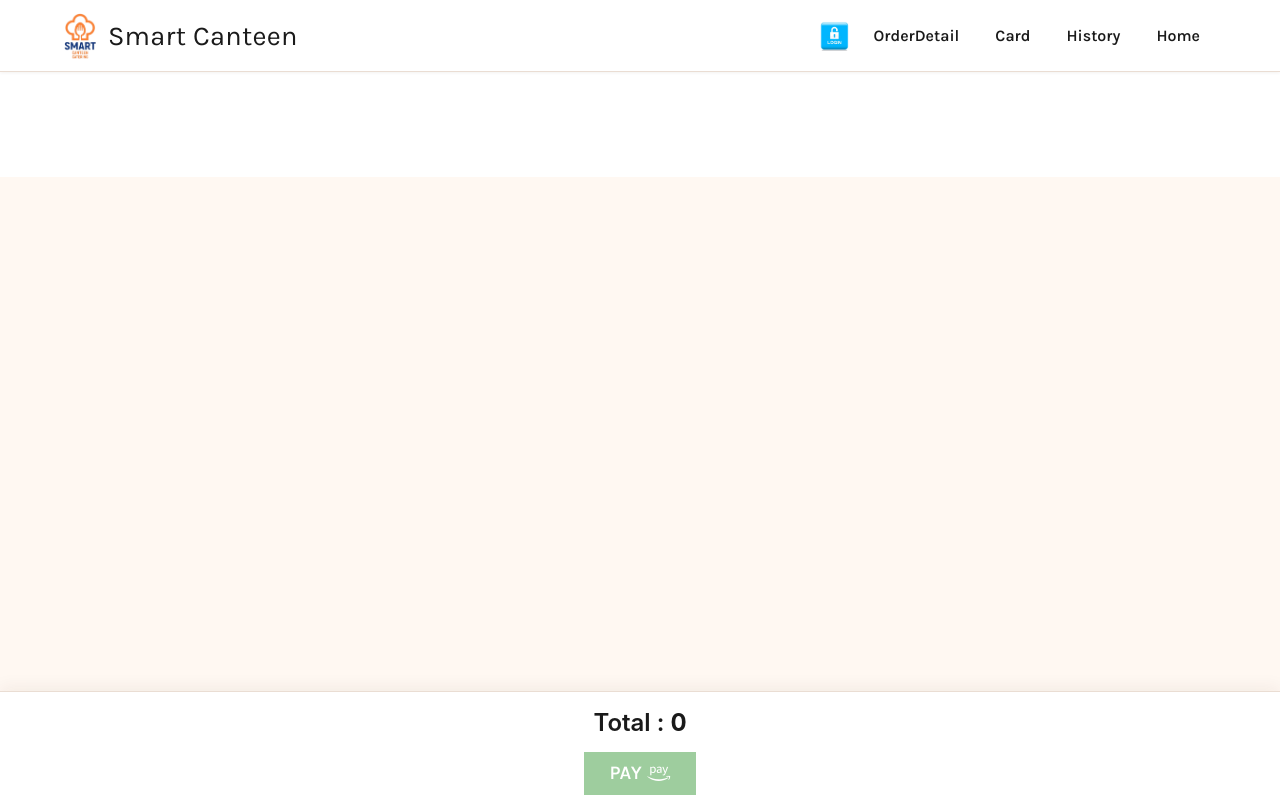
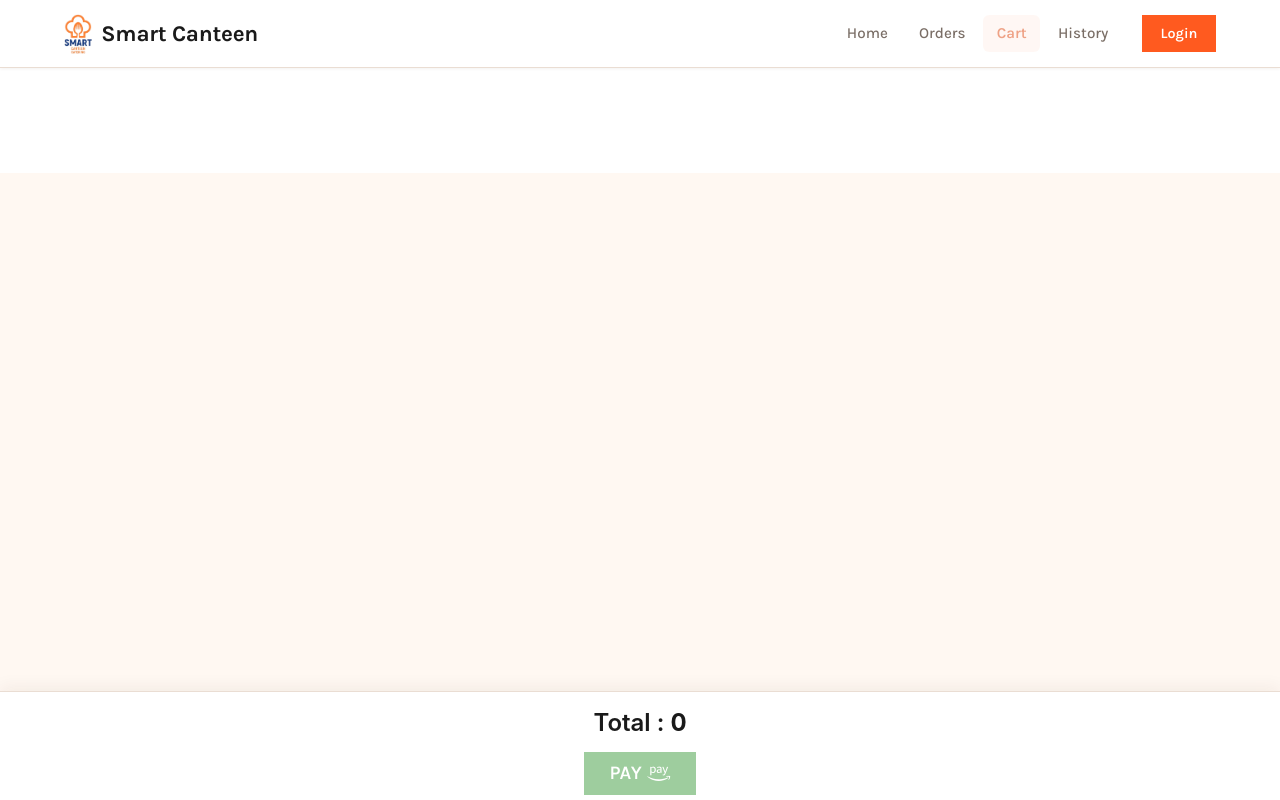
Before and after one commit to Takeshwar06/canteen-web, a React (Create React App) app: page /card in a window 1280 px wide. Built offline with nearby package versions, Linux system fonts and the light colour scheme.

Commit message:
redesigned navbar - proper login logout button and active nav links
Co-Authored-By: Takeshwar Janghel <takeshwarverma124@gmail.com>

```diff
--- a/src/components/Navbar.css
+++ b/src/components/Navbar.css
@@ -6,7 +6,7 @@
   align-items: center;
   min-width: 100%;
   background-color: var(--surface);
-  height: 72px;
+  height: 68px;
   padding: 0 5vw;
   border-bottom: 1px solid var(--border);
   box-shadow: var(--shadow-sm);
@@ -17,99 +17,105 @@
 
 #header {
   display: flex;
-  justify-content: center;
   align-items: center;
-  gap: 0.75rem;
+  gap: 0.6rem;
 }
 
 #logo img {
-  height: 46px;
+  height: 40px;
 }
 
 #mainHeading h1 {
   margin: 0;
-  font-size: 1.7rem;
-  font-family: var(--heading-font);
-  font-weight: 400;
+  font-size: 1.4rem;
+  font-weight: 700;
   color: var(--text);
-  letter-spacing: 0.3px;
+  letter-spacing: -0.01em;
 }
 
 .menu-container {
   display: flex;
   align-items: center;
-  justify-content: center;
-  gap: 0.5rem;
+  gap: 1.25rem;
 }
 
-#login-link {
-  display: flex;
-  justify-content: center;
-  align-items: center;
-}
-
-#login-link img {
-  cursor: pointer;
-  height: 30px;
-}
-
-#login-link span {
-  font-family: var(--font);
-  font-weight: 600;
-  cursor: pointer;
-  border-radius: var(--radius-pill);
-  font-size: 1rem;
-  padding: 6px 16px;
-  transition: all 0.2s ease;
-}
-
+/* nav links */
 .menu-links {
   display: flex;
-  justify-content: center;
   align-items: center;
   gap: 0.25rem;
+  list-style: none;
 }
 
 .menu-container .menu-links li {
-  margin: 0;
   list-style: none;
   display: flex;
-  justify-content: center;
   align-items: center;
 }
 
 .menu-container .menu-links li a {
   font-family: var(--font);
-  font-weight: 600;
-  text-transform: capitalize;
+  font-weight: 500;
+  font-size: 0.95rem;
   text-decoration: none;
-  border-radius: var(--radius-pill);
-  color: var(--text);
-  font-size: 1rem;
-  padding: 8px 16px;
-  transition: all 0.2s ease;
+  color: var(--text-muted);
+  padding: 0.45rem 0.85rem;
+  border-radius: var(--radius-sm);
+  transition: all 0.15s ease;
 }
 
-.menu-links li a:hover,
-#login-link span:hover {
+.menu-container .menu-links li a:hover {
+  color: var(--text);
   background: var(--primary-light);
-  color: var(--primary-dark);
 }
 
-.fa-bars {
+.menu-container .menu-links li a.active {
+  color: var(--primary-dark);
+  background: var(--primary-light);
+  font-weight: 600;
+}
+
+/* login / logout button */
+#login-link {
+  display: flex;
+  align-items: center;
+}
+
+.login-btn {
+  font-family: var(--font);
+  font-weight: 600;
+  font-size: 0.9rem;
+  color: #fff;
+  background-color: var(--primary);
+  border: 1px solid var(--primary);
+  border-radius: var(--radius-pill);
+  padding: 0.4rem 1.1rem;
+  cursor: pointer;
+  transition: all 0.15s ease;
+}
+
+.login-btn:hover {
+  background-color: var(--primary-dark);
+  border-color: var(--primary-dark);
+}
+
+.login-btn.logout {
+  color: var(--text);
+  background: transparent;
+  border: 1px solid var(--border);
+}
+
+.login-btn.logout:hover {
+  background: var(--bg);
+  border-color: var(--text-muted);
+  color: var(--text);
+}
+
+.fa-bars,
+.fa-close {
   cursor: pointer;
   font-size: 1.5rem;
   color: var(--text);
-  position: relative;
-  left: 0.5rem;
-}
-
-.fa-close {
-  cursor: pointer;
-  font-size: 1.8rem;
-  color: var(--text);
-  position: relative;
-  left: 0.5rem;
 }
 
 /* mobile slide-in menu */
@@ -119,9 +125,9 @@
     background-color: var(--surface);
     flex-direction: column;
     position: absolute;
-    top: 72px;
+    top: 68px;
     width: 100%;
-    height: 100vh;
+    height: calc(100vh - 68px);
     z-index: 3;
     align-items: start;
     justify-content: start;
@@ -129,43 +135,43 @@
     box-shadow: var(--shadow-md);
   }
   .menu-container .menu-links li {
-    justify-content: start;
     width: 100%;
     border-bottom: 1px solid var(--border);
   }
   .menu-container .menu-links li a {
     width: 100%;
     border-radius: 0;
-    font-size: 1.05rem;
-    padding: 0.85rem 1.25rem;
-    margin: 0;
+    font-size: 1rem;
+    padding: 0.9rem 1.25rem;
+  }
+  .menu-container {
+    gap: 0.85rem;
   }
 }
 
 @media (max-width: 500px) {
-  #login-link img {
-    height: 27px;
-  }
   #navbar {
     padding: 0 4vw;
-    height: 64px;
+    height: 60px;
   }
   .menu-links {
-    top: 64px;
+    top: 60px;
+    height: calc(100vh - 60px);
   }
   #logo img {
-    height: 38px;
-  }
-  #header {
-    gap: 0.5rem;
+    height: 34px;
   }
   #mainHeading h1 {
-    font-size: 1.4rem;
+    font-size: 1.2rem;
+  }
+  .login-btn {
+    padding: 0.35rem 0.9rem;
+    font-size: 0.85rem;
   }
 }
 
 @media (max-width: 356px) {
   #mainHeading h1 {
-    font-size: 1.25rem;
+    font-size: 1.05rem;
   }
 }
--- a/src/components/Navbar.js
+++ b/src/components/Navbar.js
@@ -1,5 +1,5 @@
 import React, { useEffect } from 'react'
-import { Link, useNavigate } from 'react-router-dom'
+import { Link, NavLink, useNavigate } from 'react-router-dom'
 import './Navbar.css'
 import { useRef } from 'react'
 import { useState } from 'react'
@@ -105,7 +105,7 @@ export default function Navbar() {
 
         <div id="header">
           <div id="logo" className="head">
-            <Link to='/'><img src="/images/smartCanteenLogo.png" alt="😊" /></Link>
+            <Link to='/'><img src="/images/smartCanteenLogo.png" alt="Smart Canteen" /></Link>
           </div>
           <div id="mainHeading" className="head">
             <h1>Smart Canteen</h1>
@@ -114,52 +114,34 @@ export default function Navbar() {
 
         <div className='menu-container'>
 
-          {/* <div id="searchBlock">
-                        <div id="search" className="searching">
-                            <input type="text" name="search" id="searchTxt" placeholder="search your favorite dish"/>
-                            <input id="searchBtn" type="submit" value="Search"/>
-                        </div>
-                      </div> */}
-
-          <div id="login-link">
-            <form className='d-flex' role='search'>
-              {!localStorage.getItem("manager") && !localStorage.getItem("employee") && <img onClick={loginClick} id="logo" src="/image2/loginLogo.png" alt="log" srcSet="" />}
-              {localStorage.getItem("employee") && <img onClick={logClick} id="logo" src="/image2/loginLogo.png" alt="sig" srcSet="" />}
-              {localStorage.getItem("manager") && <img onClick={logClick} id="logo" src="/image2/loginLogo.png" alt="sig" srcSet="" />}
-            </form>
-          </div>
-          {/* <div id="login-link">
-            <form className='d-flex' role='search'>
-              {!localStorage.getItem("manager") && !localStorage.getItem("employee") && <span onClick={loginClick} id="logo" >Login</span>}
-              {localStorage.getItem("employee") && <span onClick={logClick} id="logo">Login</span>}
-              {localStorage.getItem("manager") && <span onClick={logClick} id="logo" >Login</span>}
-            </form>
-          </div> */}
-
-
           <div className='menu-links' style={{ left: `${openMenu ? '0%' : '100%'}` }} >
-            {/* {!localStorage.getItem("employee") &&<li><a id="active" href="index.html">orderDetail</a></li>} */}
-            {!localStorage.getItem("employee") && !localStorage.getItem("manager") && <li onClick={()=>setOpenMenu(false)}><Link to="/message">OrderDetail</Link></li>}
-            {!localStorage.getItem("employee") && !localStorage.getItem("manager") && <li onClick={()=>setOpenMenu(false)}><Link to="/card">Card</Link></li>}
-            {!localStorage.getItem("employee") && !localStorage.getItem("manager") && <li onClick={()=>setOpenMenu(false)}><Link to="/orderhistory">History</Link></li>}
-            {!localStorage.getItem("employee") && !localStorage.getItem("manager") && <li onClick={()=>setOpenMenu(false)}><Link to="/">Home</Link></li>}
+            {!localStorage.getItem("employee") && !localStorage.getItem("manager") && <li onClick={()=>setOpenMenu(false)}><NavLink to="/" end>Home</NavLink></li>}
+            {!localStorage.getItem("employee") && !localStorage.getItem("manager") && <li onClick={()=>setOpenMenu(false)}><NavLink to="/message">Orders</NavLink></li>}
+            {!localStorage.getItem("employee") && !localStorage.getItem("manager") && <li onClick={()=>setOpenMenu(false)}><NavLink to="/card">Cart</NavLink></li>}
+            {!localStorage.getItem("employee") && !localStorage.getItem("manager") && <li onClick={()=>setOpenMenu(false)}><NavLink to="/orderhistory">History</NavLink></li>}
 
             {localStorage.getItem("employee") && <>
-              <li onClick={()=>setOpenMenu(false)}><Link to="/addfood" >Addfood</Link></li>
-              <li onClick={()=>setOpenMenu(false)}><Link to="/updatefood">Updatefood</Link></li>
-              <li onClick={()=>setOpenMenu(false)}><Link to="/scanner">Scan</Link></li>
-              <li onClick={()=>setOpenMenu(false)}><Link to="/message">Message</Link></li>
-              {/* <span style={{fontSize:"10px"}} className="badge text-bg-secondary">.</span>   */}
+              <li onClick={()=>setOpenMenu(false)}><NavLink to="/addfood" >Add Food</NavLink></li>
+              <li onClick={()=>setOpenMenu(false)}><NavLink to="/updatefood">Update Food</NavLink></li>
+              <li onClick={()=>setOpenMenu(false)}><NavLink to="/scanner">Scan</NavLink></li>
+              <li onClick={()=>setOpenMenu(false)}><NavLink to="/message">Message</NavLink></li>
             </>}
 
             {
               localStorage.getItem("manager") && <>
-                <li onClick={()=>setOpenMenu(false)}><Link to="/foodreport">Foodreport</Link></li>
-                <li onClick={()=>setOpenMenu(false)}><Link to="/stockissue">Stockissue</Link></li>
-                <li onClick={()=>setOpenMenu(false)}><Link to="/stockentry">Stockentry</Link></li>
+                <li onClick={()=>setOpenMenu(false)}><NavLink to="/foodreport">Reports</NavLink></li>
+                <li onClick={()=>setOpenMenu(false)}><NavLink to="/stockissue">Stock Issue</NavLink></li>
+                <li onClick={()=>setOpenMenu(false)}><NavLink to="/stockentry">Stock Entry</NavLink></li>
               </>
             }
           </div>
+
+          <div id="login-link">
+            {!localStorage.getItem("manager") && !localStorage.getItem("employee") && <button className="login-btn" onClick={loginClick}>Login</button>}
+            {localStorage.getItem("employee") && <button className="login-btn logout" onClick={logClick}>Logout</button>}
+            {localStorage.getItem("manager") && <button className="login-btn logout" onClick={logClick}>Logout</button>}
+          </div>
+
           {
             (windowWidth < 900) &&
             (
```
